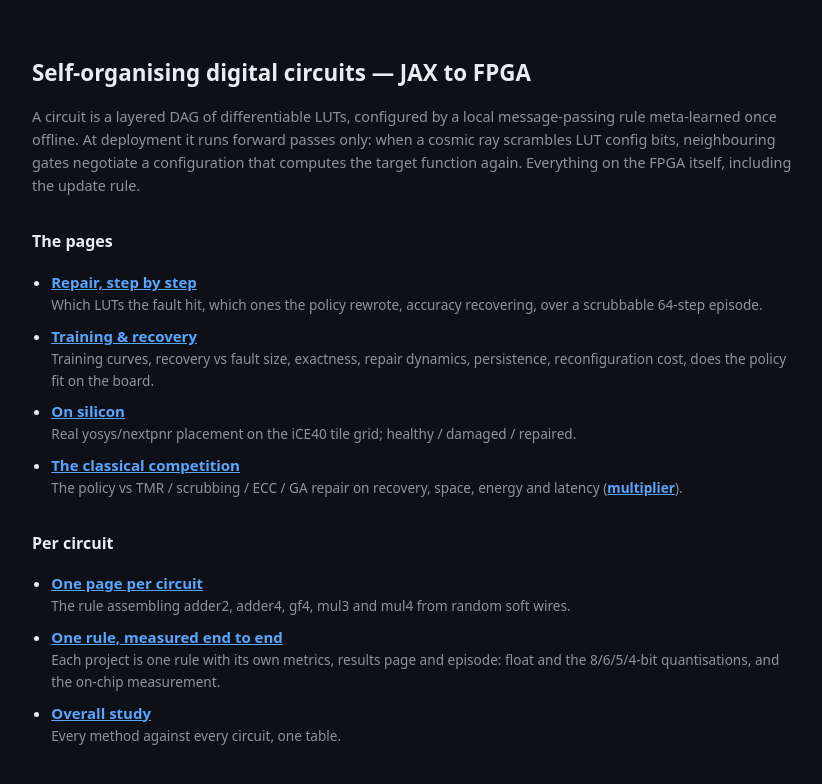
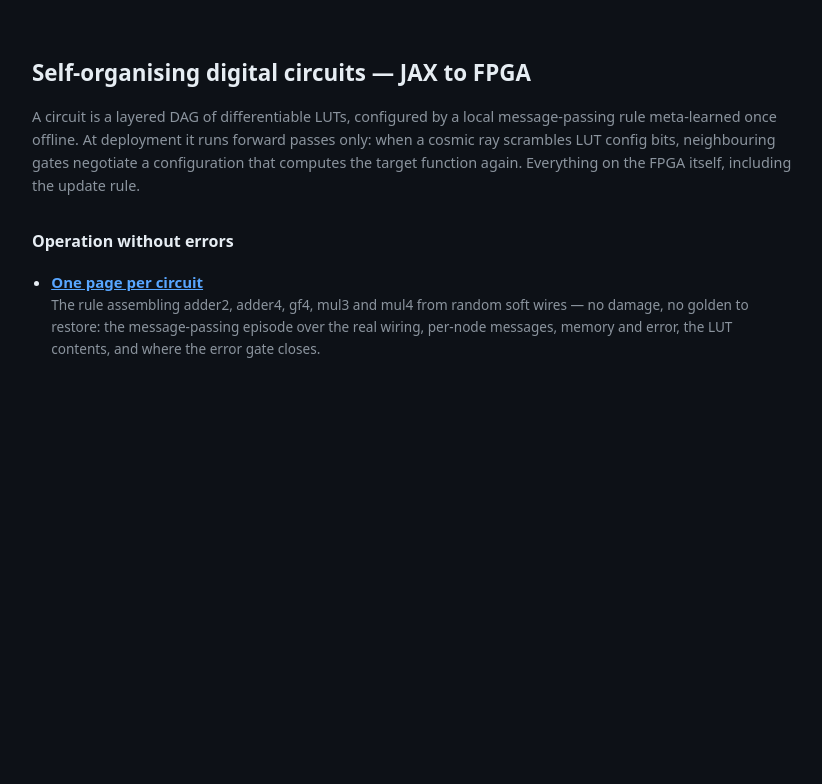
Before and after one commit to eleninisioti/fpga-pages, a plain HTML site: page index.html in a window 1280 px wide. Shown: the whole page, without its empty margins (228-1050 px from the left). Drawn offline with Linux system fonts and the light colour scheme.

Commit message:
Publish pages from 465ef9e

```diff
--- a/index.html
+++ b/index.html
@@ -11,17 +11,7 @@
 LUT config bits, neighbouring gates negotiate a configuration that computes the target function
 again. Everything on the FPGA itself, including the update rule.</p>
 
-<h2>The pages</h2>
+<h2>Operation without errors</h2>
 <ul>
-<li><a href="viz/index.html">Repair, step by step</a><span>Which LUTs the fault hit, which ones the policy rewrote, accuracy recovering, over a scrubbable 64-step episode.</span></li>
-<li><a href="viz/results_built.html">Training &amp; recovery</a><span>Training curves, recovery vs fault size, exactness, repair dynamics, persistence, reconfiguration cost, does the policy fit on the board.</span></li>
-<li><a href="viz/silicon_built.html">On silicon</a><span>Real yosys/nextpnr placement on the iCE40 tile grid; healthy / damaged / repaired.</span></li>
-<li><a href="viz/baselines_built.html">The classical competition</a><span>The policy vs TMR / scrubbing / ECC / GA repair on recovery, space, energy and latency (<a href="viz/baselines_mul4_built.html">multiplier</a>).</span></li>
+<li><a href="projects/circuits.html">One page per circuit</a><span>The rule assembling adder2, adder4, gf4, mul3 and mul4 from random soft wires — no damage, no golden to restore: the message-passing episode over the real wiring, per-node messages, memory and error, the LUT contents, and where the error gate closes.</span></li>
 </ul>
-
-<h2>Per circuit</h2>
-<ul>
-<li><a href="projects/circuits.html">One page per circuit</a><span>The rule assembling adder2, adder4, gf4, mul3 and mul4 from random soft wires.</span></li>
-<li><a href="projects/index.html">One rule, measured end to end</a><span>Each project is one rule with its own metrics, results page and episode: float and the 8/6/5/4-bit quantisations, and the on-chip measurement.</span></li>
-<li><a href="overall_study/report_built.html">Overall study</a><span>Every method against every circuit, one table.</span></li>
-</ul>
```
